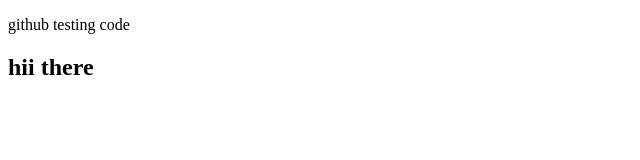
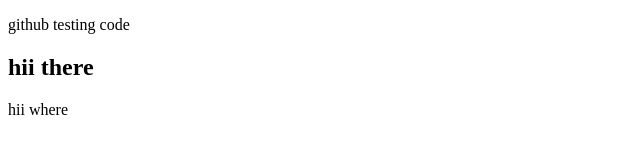
Before and after one commit to webworld1/gittutorial, a plain HTML site: page index.html in a window 1280 px wide. Shown: the full height of the page, 0-640 px from the left. Drawn offline with Linux system fonts and the light colour scheme.

Commit message:
added hii where

```diff
--- a/index.html
+++ b/index.html
@@ -8,5 +8,6 @@
 <body>
 <p>github testing code</p>
 <h2>hii there</h2>
+<p>hii where</p>
 </body>
 </html>
```
